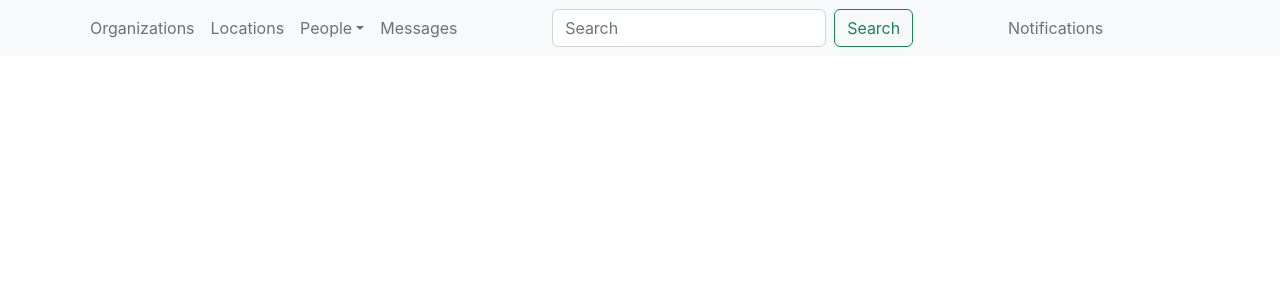
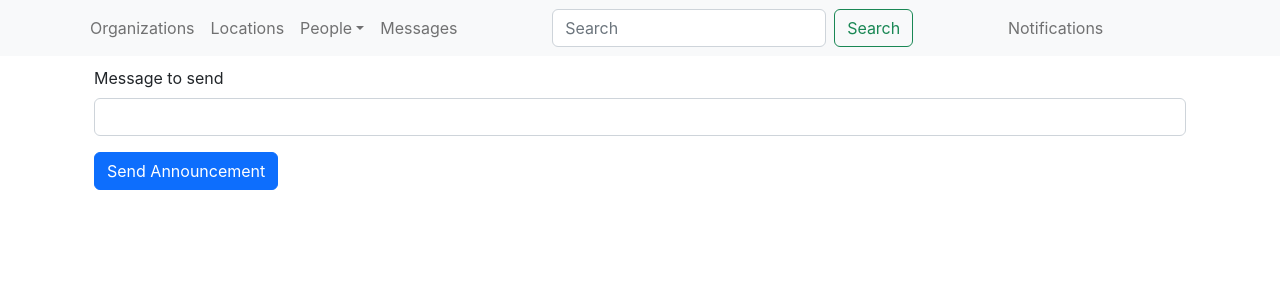
Before and after one commit to jrbrawner/Senior-Project, a React (Create React App) app in the folder react-ui/: page /location/1/announcement in a window 1280 px wide. Shown: the top 300 px of the page. Built offline with nearby package versions, Linux system fonts and the light colour scheme.

Commit message:
announcement front end page made, seems to be working

```diff
--- a/react-ui/src/App.js
+++ b/react-ui/src/App.js
@@ -12,6 +12,7 @@ import NewUserPage from './pages/NewUserPage';
 import MessagesPage from './pages/MessagesPage';
 import PendingUsersPage from './pages/PendingUsersPage';
 import NotificationPage from './pages/NotificationPage';
+import LocationAnnouncementPage from './pages/LocationAnnouncementPage';
 
 
 export default function App(){
@@ -29,6 +30,7 @@ export default function App(){
 
             <Route path="/location" element={<LocationsPage/>}/>
             <Route path="/location/:locationId" element={<LocationPage />} />
+            <Route path="/location/:locationId/announcement" element={<LocationAnnouncementPage/>}/>
 
             <Route path="/user" element={<UsersPage />} />
             <Route path="/user/:userId" element={<EditUserPage/>} />
--- /dev/null
+++ b/react-ui/src/components/LocationComponents/LocationAnnouncement.js
@@ -0,0 +1,47 @@
+import React from 'react';
+import MessageDataService from '../../services/message.service';
+import { useParams } from 'react-router-dom';
+import Button from 'react-bootstrap/Button';
+import Form from 'react-bootstrap/Form';
+import { useNavigate } from 'react-router-dom';
+
+export default function App(){
+
+    const params = useParams();
+    const navigate = useNavigate();
+
+    const handleSubmit = e => {
+        e.preventDefault();
+        const formData = new FormData(e.target);
+
+        MessageDataService.sendAnnouncement(params.locationId, formData).then((response) => {
+            alert('Announcement sent.')
+            navigate('/location');
+        }).catch(error => {
+            if (error.response.status === 401)
+            {
+            navigate(`/login`);
+            console.log('Not authenticated.');
+            }
+        });
+
+    }
+
+    return (
+    <Form onSubmit={handleSubmit}>
+      <Form.Group className="mb-3" controlId="formLocationName">
+        <Form.Label>Message to send</Form.Label>
+        <Form.Control
+            required
+            type="text"
+            name="msg"
+            defaultValue=""
+          />
+      </Form.Group>
+
+      <Button variant="primary" type="submit">
+        Send Announcement
+      </Button>
+    </Form>
+    )
+}
--- a/react-ui/src/components/LocationComponents/Locations.js
+++ b/react-ui/src/components/LocationComponents/Locations.js
@@ -20,8 +20,11 @@ export default function App() {
 
   function editLocation(id) {
       navigate(`/location/${id}`);
+    }
 
-    }
+  function announcementPage(id) {
+    navigate(`/location/${id}/announcement`)
+  }
 
 
   if (!locations) return null;
@@ -37,7 +40,7 @@ export default function App() {
                 <th>State</th>
                 <th>Phone Number</th>
                 <th>Edit</th>
-                <th>Delete</th>
+                <th>Announcement</th>
             </tr>
           </thead>
             <tbody>
@@ -49,7 +52,7 @@ export default function App() {
                 <td>{location.state}</td>
                 <td>{location.phone_number}</td>
                 <td><Button variant="primary" onClick={() => editLocation(location.id)}>Edit</Button>{' '}</td>
-                <td><Button variant="danger">Delete</Button>{' '}</td>
+                <td><Button variant="info" onClick={() => announcementPage(location.id)}>Announcement</Button>{' '}</td>
             </tr>
                 ))}
             </tbody>
--- /dev/null
+++ b/react-ui/src/pages/LocationAnnouncementPage.js
@@ -0,0 +1,10 @@
+import Body from '../components/Body'
+import LocationAnnouncement from '../components/LocationComponents/LocationAnnouncement';
+
+export default function LocationPage(){
+    return(
+        <Body>
+            <LocationAnnouncement/>
+        </Body>
+    );
+}
--- a/react-ui/src/services/message.service.js
+++ b/react-ui/src/services/message.service.js
@@ -26,6 +26,11 @@ class MessageDataService {
         return axios.get(`/message/load-photo/${photoUrl}`)
     }
 
+    sendAnnouncement(id, data){
+        return axios.post(`/message/announcement/${id}`, data)
+    }
+
+
 }
 
 export default new MessageDataService();
```
Also changed, not shown: 2 other files (tests, documents, lock files or other folders).
